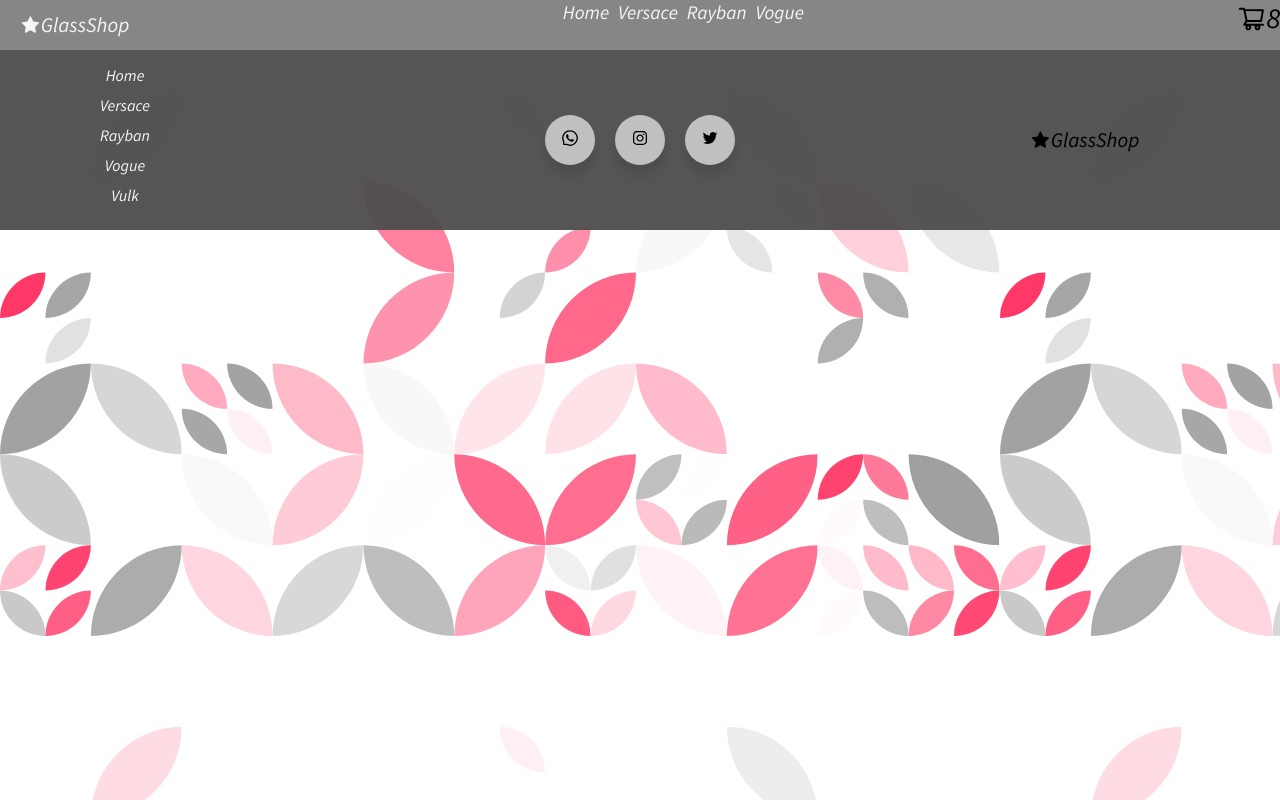
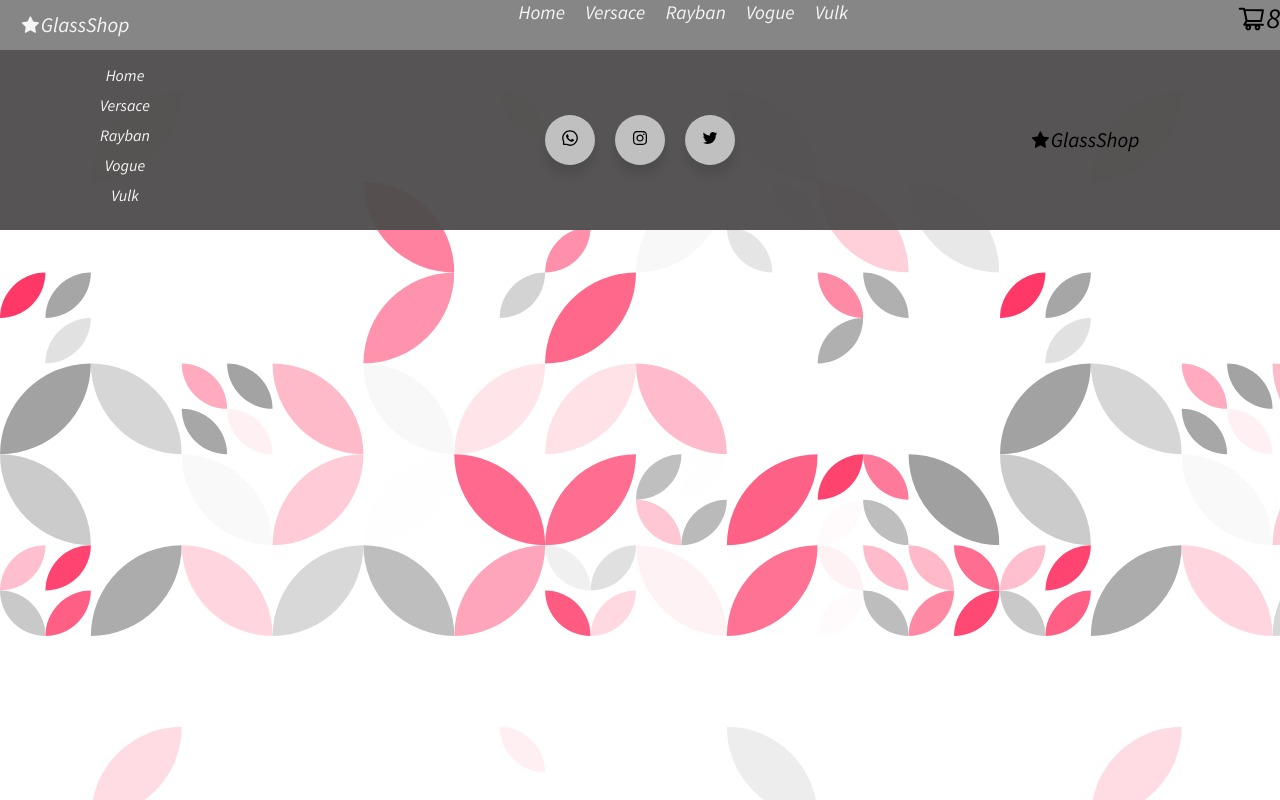
Before and after one commit to gaston964/GlassShop, a React (Vite) app: page / in a window 1280 px wide. Built offline with nearby package versions, Linux system fonts and the light colour scheme.

Commit message:
PreEntrega2 Gutierrez

```diff
--- a/src/components/NavBar.jsx
+++ b/src/components/NavBar.jsx
@@ -16,6 +16,7 @@ const NavBar = () => {
                     <Link to={'/GlassShop/category/Versace/'}>Versace</Link>
                     <Link to={'/GlassShop/category/RayBan/'}>Rayban</Link>
                     <Link to={'/GlassShop/category/Vogue/'}>Vogue</Link>
+                    <Link to={'/GlassShop/category/Vulk/'}>Vulk</Link>
             </div>
             <div>
             <CartWidget/>
--- a/src/index.css
+++ b/src/index.css
@@ -45,7 +45,7 @@ body {
   display: flex;
   justify-content: space-around;
   font-size: 1.2rem;
-  width: 250px;
+  width: 350px;
 }
 
 .linkNavBar>li:hover {
```
Also changed, not shown: package.json (+2 -5 lines), 1 other file (tests, documents, lock files or other folders).
